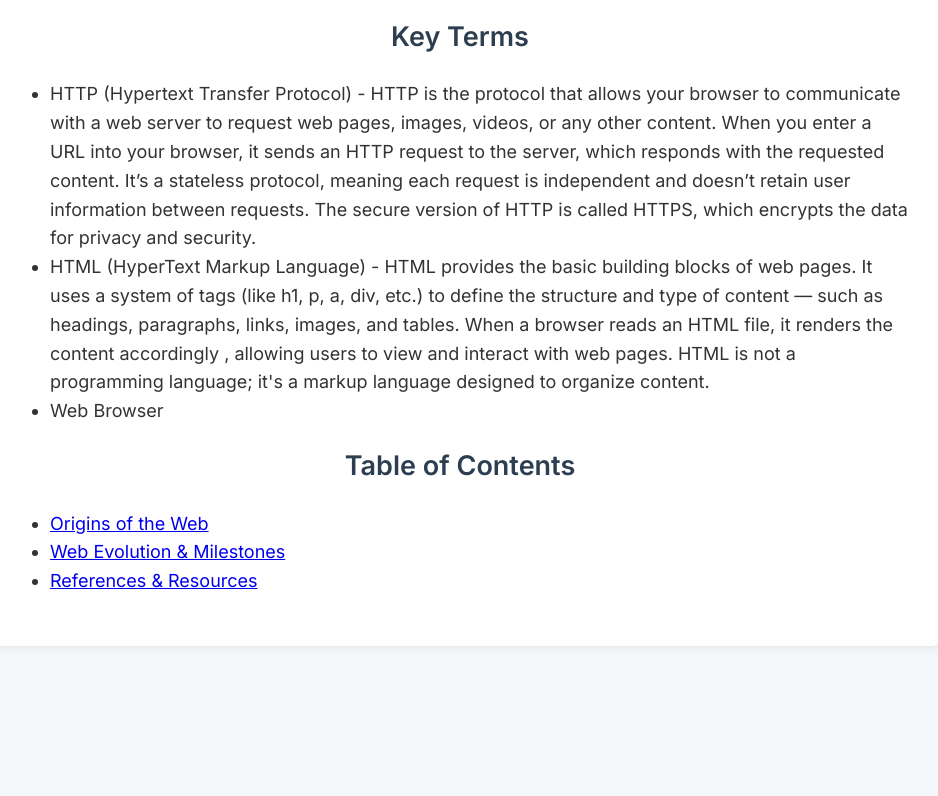
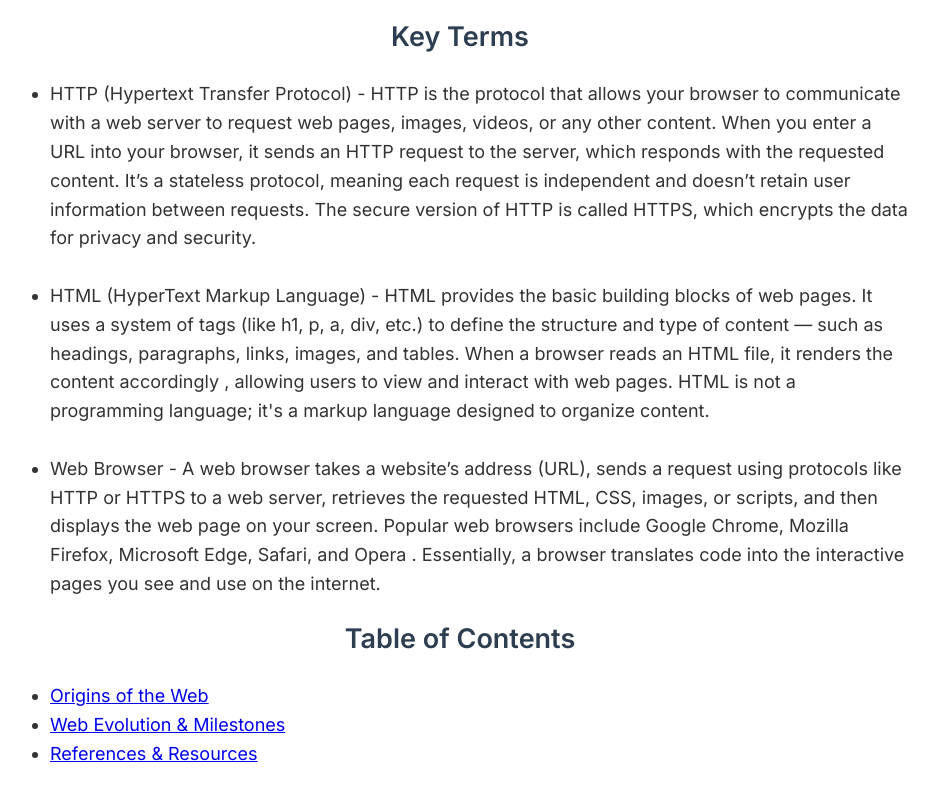
Before and after one commit to willbenn272/Will-Bennett-Space, a plain HTML site: page index.html in a window 1280 px wide. Shown: the part 480-1276 px from the top of the page, without its empty margins (180-1118 px from the left). Before the commit the page ends 1142 px from the top, so only its background shows below. Drawn offline with Linux system fonts and the light colour scheme.

Commit message:
Update index.html

```diff
--- a/index.html
+++ b/index.html
@@ -37,12 +37,17 @@
           sends an HTTP request to the server, which responds with the requested content. It’s a stateless protocol,
           meaning each request is independent and doesn’t retain user information between requests. The secure version
           of HTTP is called HTTPS, which encrypts the data for privacy and security.</li>
+        <br>
         <li>HTML (HyperText Markup Language) - HTML provides the basic building blocks of web pages. It uses a system of
           tags (like h1, p, a, div, etc.) to define the structure and type of content — such as headings,
             paragraphs, links, images, and tables. When a browser reads an HTML file, it renders the content accordingly
             , allowing users to view and interact with web pages. HTML is not a programming language; it's a markup
             language designed to organize content.</li>
-        <li>Web Browser</li>
+        <br>
+        <li>Web Browser - A web browser takes a website’s address (URL), sends a request using protocols like HTTP or
+          HTTPS to a web server, retrieves the requested HTML, CSS, images, or scripts, and then displays the web page
+          on your screen. Popular web browsers include Google Chrome, Mozilla Firefox, Microsoft Edge, Safari, and Opera
+          . Essentially, a browser translates code into the interactive pages you see and use on the internet.</li>
       </ul>
     </section>
 
```
